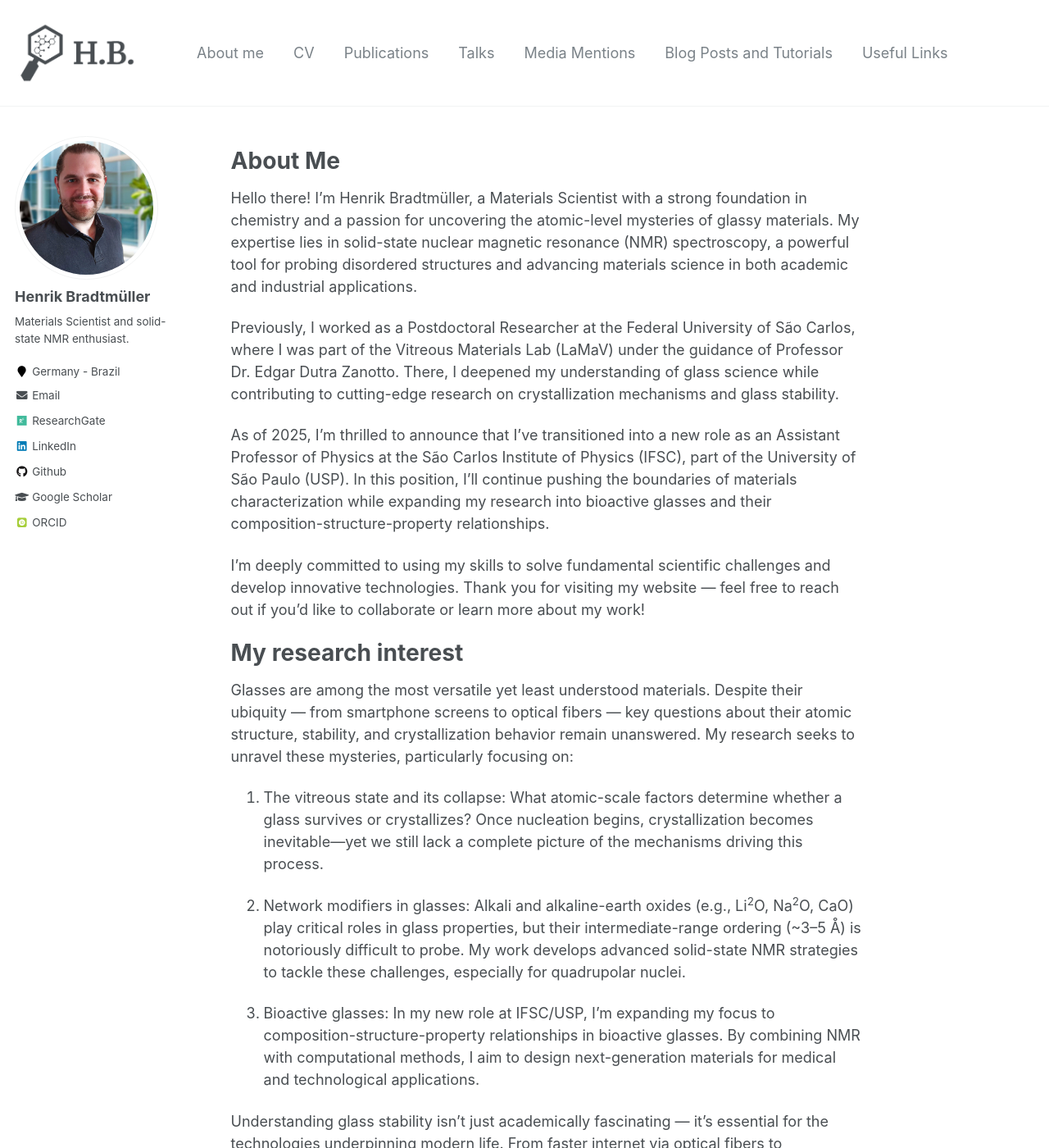
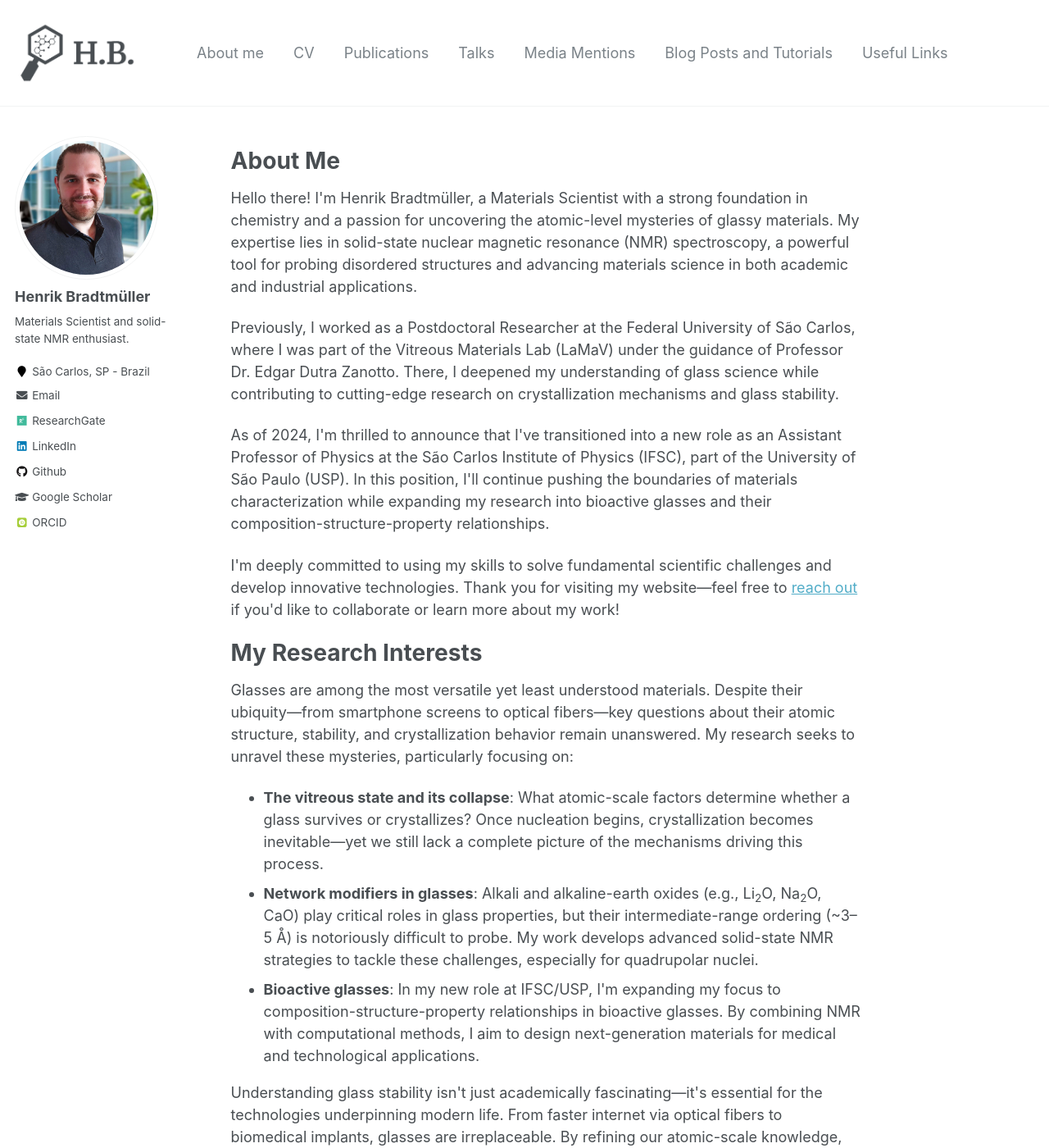
Before and after one commit to hbrmn/hbrmn.github.io, a Jekyll site: the page built from _pages/about.md, in a window 1280 px wide and 1400 px high. Shown: the whole window at 82% size. Built offline with Jekyll 4.4.1, drawn with Linux system fonts in a browser that asks for light colours; some web fonts are replaced; some of the changed text lies outside the part shown.

```diff
--- a/_config.yml
+++ b/_config.yml
@@ -83,7 +83,7 @@ author:
   name             : "Henrik Bradtmüller"
   avatar           : "profile.png"
   bio              : "Materials Scientist and solid-state NMR enthusiast."
-  location         : "Germany - Brazil"
+  location         : "São Carlos, SP - Brazil"
   employer         :
   pubmed           :
   googlescholar    : "https://scholar.google.com/citations?hl=en&user=lU7OvVQAAAAJ"
--- a/_pages/about.md
+++ b/_pages/about.md
@@ -10,36 +10,33 @@ redirect_from:
 About Me
 ======
 
-Hello there! I’m Henrik Bradtmüller, a Materials Scientist with a strong foundation in chemistry and a passion for uncovering the atomic-level mysteries of glassy materials. My expertise lies in solid-state nuclear magnetic resonance (NMR) spectroscopy, a powerful tool for probing disordered structures and advancing materials science in both academic and industrial applications.
+<p>Hello there! I'm <span class="highlight">Henrik Bradtmüller</span>, a Materials Scientist with a strong foundation in chemistry and a passion for uncovering the atomic-level mysteries of glassy materials. My expertise lies in <span class="highlight">solid-state nuclear magnetic resonance (NMR) spectroscopy</span>, a powerful tool for probing disordered structures and advancing materials science in both academic and industrial applications.</p>
 
-Previously, I worked as a Postdoctoral Researcher at the Federal University of São Carlos, where I was part of the Vitreous Materials Lab (LaMaV) under the guidance of Professor Dr. Edgar Dutra Zanotto. There, I deepened my understanding of glass science while contributing to cutting-edge research on crystallization mechanisms and glass stability.
+<p>Previously, I worked as a <span class="highlight">Postdoctoral Researcher</span> at the <span class="highlight">Federal University of São Carlos</span>, where I was part of the <span class="highlight">Vitreous Materials Lab (LaMaV)</span> under the guidance of <span class="highlight">Professor Dr. Edgar Dutra Zanotto</span>. There, I deepened my understanding of glass science while contributing to cutting-edge research on crystallization mechanisms and glass stability.</p>
 
-As of 2025, I’m thrilled to announce that I’ve transitioned into a new role as an Assistant Professor of Physics at the São Carlos Institute of Physics (IFSC), part of the University of São Paulo (USP). In this position, I’ll continue pushing the boundaries of materials characterization while expanding my research into bioactive glasses and their composition-structure-property relationships.
+<p>As of 2024, I'm thrilled to announce that I've transitioned into a new role as an <span class="highlight">Assistant Professor of Physics</span> at the <span class="highlight">São Carlos Institute of Physics (IFSC)</span>, part of the <span class="highlight">University of São Paulo (USP)</span>. In this position, I'll continue pushing the boundaries of materials characterization while expanding my research into <span class="highlight">bioactive glasses</span> and their composition-structure-property relationships.</p>
 
-I’m deeply committed to using my skills to solve fundamental scientific challenges and develop innovative technologies. Thank you for visiting my website — feel free to reach out if you’d like to collaborate or learn more about my work!
+<p>I'm deeply committed to using my skills to solve fundamental scientific challenges and develop innovative technologies. Thank you for visiting my website—feel free to <a href="mailto:mail@bradtmueller.net">reach out</a> if you'd like to collaborate or learn more about my work!</p>
 
-My research interest
-======
-Glasses are among the most versatile yet least understood materials. Despite their ubiquity — from smartphone screens to optical fibers — key questions about their atomic structure, stability, and crystallization behavior remain unanswered. My research seeks to unravel these mysteries, particularly focusing on:
+<h1>My Research Interests</h1>
+<p>Glasses are among the most versatile yet least understood materials. Despite their ubiquity—from smartphone screens to optical fibers—key questions about their atomic structure, stability, and crystallization behavior remain unanswered. My research seeks to unravel these mysteries, particularly focusing on:</p>
 
-1. The vitreous state and its collapse: What atomic-scale factors determine whether a glass survives or crystallizes? Once nucleation begins, crystallization becomes inevitable—yet we still lack a complete picture of the mechanisms driving this process.
+<ul>
+<li><strong>The vitreous state and its collapse</strong>: What atomic-scale factors determine whether a glass survives or crystallizes? Once nucleation begins, crystallization becomes inevitable—yet we still lack a complete picture of the mechanisms driving this process.</li>
+<li><strong>Network modifiers in glasses</strong>: Alkali and alkaline-earth oxides (e.g., Li<sub>2</sub>O, Na<sub>2</sub>O, CaO) play critical roles in glass properties, but their intermediate-range ordering (~3–5 Å) is notoriously difficult to probe. My work develops advanced <span class="highlight">solid-state NMR strategies</span> to tackle these challenges, especially for quadrupolar nuclei.</li>
+<li><strong>Bioactive glasses</strong>: In my new role at IFSC/USP, I'm expanding my focus to <span class="highlight">composition-structure-property relationships in bioactive glasses</span>. By combining NMR with computational methods, I aim to design next-generation materials for medical and technological applications.</li>
+</ul>
 
-2. Network modifiers in glasses: Alkali and alkaline-earth oxides (e.g., Li<sup>2</sup>O, Na<sup>2</sup>O, CaO) play critical roles in glass properties, but their intermediate-range ordering (~3–5 Å) is notoriously difficult to probe. My work develops advanced solid-state NMR strategies to tackle these challenges, especially for quadrupolar nuclei.
+<p>Understanding glass stability isn't just academically fascinating—it's essential for the technologies underpinning modern life. From faster internet via optical fibers to biomedical implants, glasses are irreplaceable. By refining our atomic-scale knowledge, we can unlock new functionalities and applications for this extraordinary material.</p>
 
-3. Bioactive glasses: In my new role at IFSC/USP, I’m expanding my focus to composition-structure-property relationships in bioactive glasses. By combining NMR with computational methods, I aim to design next-generation materials for medical and technological applications.
+<h1>My Current Work</h1>
+<p>Historically, breakthroughs in glass science have relied on the development of entirely new analytical techniques—a slow and unpredictable process. <span class="highlight">Solid-state NMR spectroscopy</span> revolutionized the field by enabling atomic-level insights into disordered structures, but significant gaps remain, particularly for network-modifying elements.</p>
 
-Understanding glass stability isn’t just academically fascinating — it’s essential for the technologies underpinning modern life. From faster internet via optical fibers to biomedical implants, glasses are irreplaceable. By refining our atomic-scale knowledge, we can unlock new functionalities and applications for this extraordinary material.
+<p>My research bridges these gaps by:</p>
+<ul>
+<li><strong>Developing novel NMR methods</strong> to study quadrupolar nuclei (e.g., <sup>23</sup>Na, <sup>27</sup>Al, <sup>17</sup>O), which are abundant in glass modifiers but difficult to analyze.</li>
+<li><strong>Integrating computational modeling</strong> with experimental data to decode structure-property relationships in bioactive and functional glasses.</li>
+<li><strong>Collaborating across disciplines</strong> to translate fundamental discoveries into real-world applications, from durable materials to biomedical devices.</li>
+</ul>
 
-My current work
-======
-Historically, breakthroughs in glass science have relied on the development of entirely new analytical techniques — a slow and unpredictable process. Solid-state NMR spectroscopy revolutionized the field by enabling atomic-level insights into disordered structures, but significant gaps remain, particularly for network-modifying elements.
-
-My research bridges these gaps by:
-
-1. Developing novel NMR methods to study quadrupolar nuclei (e.g., <sup>23Na</sup>, <sup>27Al</sup>, <sup>17O</sup>), which are abundant in glass modifiers but difficult to analyze.
-
-2. Integrating computational modeling with experimental data to decode structure-property relationships in bioactive and functional glasses.
-
-3. Collaborating across disciplines to translate fundamental discoveries into real-world applications, from durable materials to biomedical devices.
-
-At IFSC/USP, I’m excited to build a research program that merges NMR spectroscopy with emerging computational tools, fostering innovation in glass science while training the next generation of materials researchers.
+<p>At IFSC/USP, I'm excited to build a research program that merges NMR spectroscopy with emerging computational tools, fostering innovation in glass science while training the next generation of materials researchers.</p>
```
